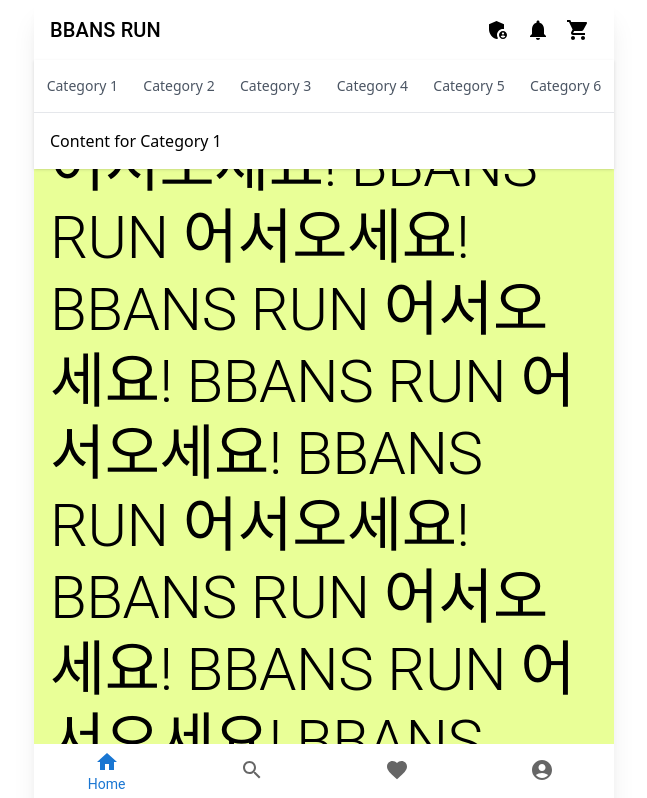
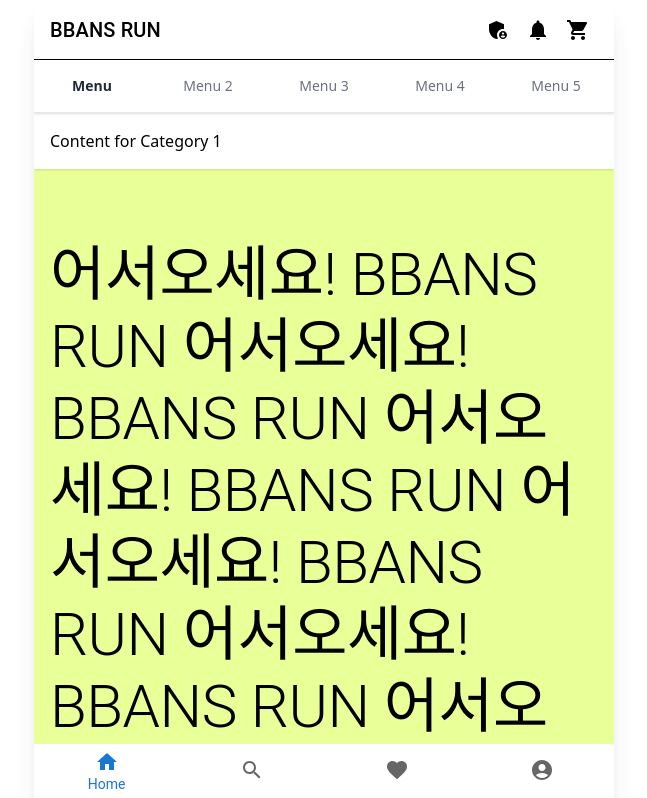
Before and after one commit to lchyeong/bbansrun-fe, a React (Vite) app: page / in a window 1280 px wide. Shown: the top 798 px of the page, without its empty margins (316-963 px from the left). Built offline with nearby package versions, Linux system fonts and the light colour scheme.

Commit message:
feat: requestAnimaionFrame을 사용한 메뉴탭 부드러운 효과  기능 추가

```diff
--- a/src/components/header/Header.tsx
+++ b/src/components/header/Header.tsx
@@ -24,6 +24,7 @@ const Header: React.FC<HeaderProps> = ({ isAdmin }) => {
         maxWidth: '580px',
         mx: 'auto',
         position: 'relative',
+        borderBottom: '1px solid #000',
       }}
     >
       {/* 왼쪽 타이틀 */}
--- a/src/components/header/TopMenu.tsx
+++ b/src/components/header/TopMenu.tsx
@@ -1,47 +1,68 @@
-import React, { useState } from 'react';
-
+import React, { useEffect, useRef, useState } from 'react';
 const TopMenu: React.FC = () => {
   const [activeTab, setActiveTab] = useState(0);
+  const [isSticky, setIsSticky] = useState(false);
+  const menuRef = useRef<HTMLDivElement>(null);
 
-  const tabs = [
-    'Category 1',
-    'Category 2',
-    'Category 3',
-    'Category 4',
-    'Category 5',
-    'Category 6',
-  ];
+  const tabs = ['Menu', 'Menu 2', 'Menu 3', 'Menu 4', 'Menu 5'];
+
+  useEffect(() => {
+    const handleScroll = () => {
+      if (menuRef.current) {
+        window.requestAnimationFrame(() => {
+          if (window.scrollY > 60) {
+            setIsSticky(true);
+          } else {
+            setIsSticky(false);
+          }
+        });
+      }
+    };
+
+    window.addEventListener('scroll', handleScroll);
+
+    return () => {
+      window.removeEventListener('scroll', handleScroll);
+    };
+  }, []);
+
+  const handleTabClick = (index: number) => {
+    setActiveTab(index);
+    window.scrollTo(0, 0); // 클릭 시 바로 상단으로 이동
+  };
 
   return (
-    <div className="bg-white shadow z-50 fixed top-[60px] left-0 right-0 w-full max-w-[580px] mx-auto">
-      {/* 고정된 탭 네비게이션 */}
+    <div className="w-full max-w-[580px] mx-auto bg-white shadow">
+      {/* 탭 네비게이션 */}
       <nav
-        className="flex justify-around border-b border-gray-200"
+        ref={menuRef}
+        className={`w-full max-w-[580px] z-50 bg-white shadow flex justify-around border-b ${
+          isSticky ? 'fixed top-0' : 'relative'
+        }`}
         aria-label="Tabs"
       >
         {tabs.map((tab, index) => (
           <button
             key={index}
-            className={`w-full py-4 px-1 text-center text-sm font-medium text-gray-600 ${
+            className={`w-full py-4 px-1 text-center text-sm ${
               activeTab === index
-                ? 'font-bold text-blue-600'
-                : 'font-normal hover:font-semibold hover:text-gray-800'
+                ? 'font-semibold text-gray-800'
+                : 'font-normal font-medium text-gray-500 hover:font-semibold hover:text-gray-800'
             }`}
-            onClick={() => setActiveTab(index)}
+            onClick={() => handleTabClick(index)}
           >
             {tab}
           </button>
         ))}
       </nav>
 
-      {/* 탭에 따른 콘텐츠 -> 나중에 링크로 바꿔야함*/}
-      <div className="p-4">
+      {/* 탭에 따른 콘텐츠 */}
+      <div className={`p-4 ${isSticky ? 'pt-16' : ''}`}>
         {activeTab === 0 && <div>Content for Category 1</div>}
         {activeTab === 1 && <div>Content for Category 2</div>}
         {activeTab === 2 && <div>Content for Category 3</div>}
         {activeTab === 3 && <div>Content for Category 4</div>}
         {activeTab === 4 && <div>Content for Category 5</div>}
-        {activeTab === 5 && <div>Content for Category 6</div>}
       </div>
     </div>
   );
```
